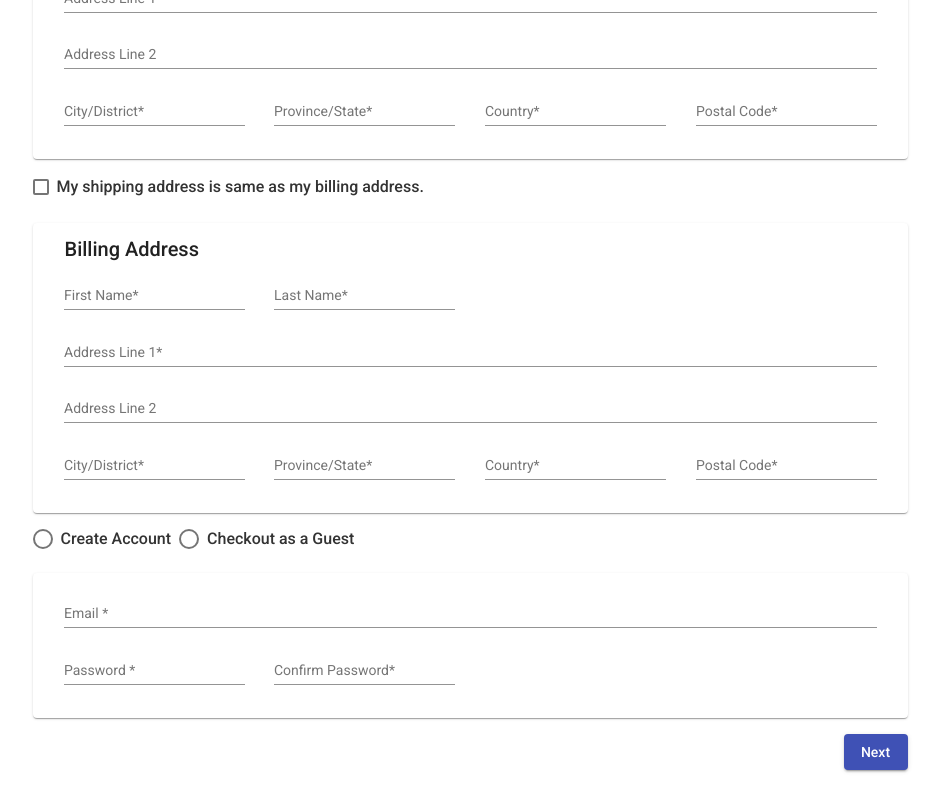
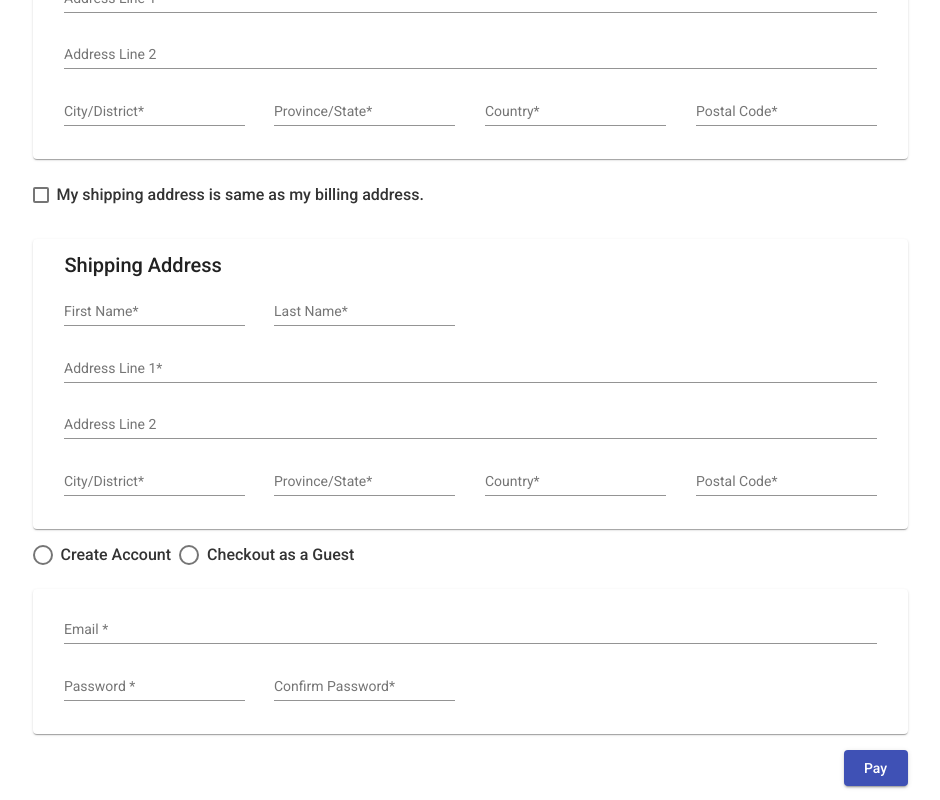
Before and after one commit to aymanElkhouly/shipping-task, an Angular app: page /delivery in a window 1280 px wide. Shown: the part 260-1060 px from the top of the page, without its empty margins (170-1110 px from the left). Built offline with nearby package versions, Linux system fonts and the light colour scheme.

Commit message:
Add form Names to inputs

```diff
--- a/src/app/modules/shipping/components/delivery/delivery.component.html
+++ b/src/app/modules/shipping/components/delivery/delivery.component.html
@@ -1,149 +1,145 @@
-<div>
+<form autocomplete="off" novalidate>
   <!--Billing Address-->
-  <section>
+  <fieldset>
     <mat-card class="billing-address">
       <mat-card-header>
         <mat-card-title>Billing Address</mat-card-title>
       </mat-card-header>
       <mat-card-content>
-        <form class="example-form">
-          <section>
             <div>
               <mat-form-field class="col-sm-12 col-md-6 col-lg-3">
                 <mat-label>First Name*</mat-label>
-                <input matInput value="">
+                <input name="billingFirstName" matInput value="">
               </mat-form-field>
               <mat-form-field class="col-sm-12 col-md-6 col-lg-3">
                 <mat-label>Last Name*</mat-label>
-                <input matInput value="">
+                <input name="billingLastName" matInput value="">
               </mat-form-field>
             </div>
             <div class="col-12">
               <mat-form-field class="w-100">
                 <mat-label>Address Line 1*</mat-label>
-                <input matInput value="">
+                <input name="billingAddress1" matInput value="">
               </mat-form-field>
             </div>
             <div class="col-12">
               <mat-form-field class="w-100">
                 <mat-label>Address Line 2</mat-label>
-                <input matInput value="">
+                <input name="billingAddress2" matInput value="">
               </mat-form-field>
             </div>
             <div>
               <mat-form-field class="col-sm-12 col-md-6 col-lg-3">
                 <mat-label>City/District*</mat-label>
-                <input matInput value="">
+                <input name="billingCity" matInput value="">
               </mat-form-field>
               <mat-form-field class="col-sm-12 col-md-6 col-lg-3">
                 <mat-label>Province/State*</mat-label>
-                <input matInput value="">
+                <input name="billingState" matInput value="">
               </mat-form-field>
               <mat-form-field class="col-sm-12 col-md-6 col-lg-3">
                 <mat-label>Country*</mat-label>
-                <input matInput value="">
+                <input name="billingCountry" matInput value="">
               </mat-form-field>
               <mat-form-field class="col-sm-12 col-md-6 col-lg-3">
                 <mat-label>Postal Code*</mat-label>
-                <input matInput type="number" value="">
+                <input name="billingPostalCode" matInput type="number" value="">
               </mat-form-field>
             </div>
-          </section>
-        </form>
       </mat-card-content>
     </mat-card>
-  </section>
+  </fieldset>
 
   <!--Shipping Address-->
-  <section class="my-3 actions-box">
+  <fieldset class="my-3 actions-box">
     <div class="my-2">
-      <mat-checkbox [(ngModel)]="isSameBilling">My shipping address is same as my billing address.</mat-checkbox>
+      <mat-checkbox name="shippingIsSameBilling" [(ngModel)]="isSameBilling">My shipping address is same as my billing address.</mat-checkbox>
     </div>
-  </section>
-  <section *ngIf="!isSameBilling">
+  </fieldset>
+  <fieldset *ngIf="!isSameBilling">
     <mat-card class="shipping-address">
       <mat-card-header>
-        <mat-card-title>Billing Address</mat-card-title>
+        <mat-card-title>Shipping Address</mat-card-title>
       </mat-card-header>
       <mat-card-content>
         <form class="example-form">
             <div>
               <mat-form-field class="col-sm-12 col-md-6 col-lg-3">
                 <mat-label>First Name*</mat-label>
-                <input matInput value="">
+                <input name="shippingFirstName" matInput value="">
               </mat-form-field>
               <mat-form-field class="col-sm-12 col-md-6 col-lg-3">
                 <mat-label>Last Name*</mat-label>
-                <input matInput value="">
+                <input name="shippingLastName" matInput value="">
               </mat-form-field>
             </div>
             <div class="col-12">
               <mat-form-field class="w-100">
                 <mat-label>Address Line 1*</mat-label>
-                <input matInput value="">
+                <input name="shippingAddressLine1" matInput value="">
               </mat-form-field>
             </div>
             <div class="col-12">
               <mat-form-field class="w-100">
                 <mat-label>Address Line 2</mat-label>
-                <input matInput value="">
+                <input name="shippingAddressLine2" matInput value="">
               </mat-form-field>
             </div>
             <div>
               <mat-form-field class="col-sm-12 col-md-6 col-lg-3">
                 <mat-label>City/District*</mat-label>
-                <input matInput value="">
+                <input name="shippingCity" matInput value="">
               </mat-form-field>
               <mat-form-field class="col-sm-12 col-md-6 col-lg-3">
                 <mat-label>Province/State*</mat-label>
-                <input matInput value="">
+                <input name="shippingState" matInput value="">
               </mat-form-field>
               <mat-form-field class="col-sm-12 col-md-6 col-lg-3">
                 <mat-label>Country*</mat-label>
-                <input matInput value="">
+                <input name="shippingCountry" matInput value="">
               </mat-form-field>
               <mat-form-field class="col-sm-12 col-md-6 col-lg-3">
                 <mat-label>Postal Code*</mat-label>
-                <input matInput type="number" value="">
+                <input name="shippingPostalCode" matInput type="number" value="">
               </mat-form-field>
             </div>
         </form>
       </mat-card-content>
     </mat-card>
-  </section>
+  </fieldset>
 
   <!--Account / Guest-->
-  <section class="my-3 actions-box">
+  <fieldset class="my-3 actions-box">
     <div>
       <mat-radio-group>
-        <mat-radio-button class="mr-2" value="new">Create Account</mat-radio-button>
-        <mat-radio-button value="guest">Checkout as a Guest</mat-radio-button>
+        <mat-radio-button name="accountCreate" class="mr-2" value="new">Create Account</mat-radio-button>
+        <mat-radio-button name="accountGuest" value="guest">Checkout as a Guest</mat-radio-button>
       </mat-radio-group>
     </div>
-  </section>
+  </fieldset>
 
-  <section>
+  <fieldset>
     <mat-card class="create-account">
       <mat-card-content>
         <form class="example-form">
             <div class="col-12">
               <mat-form-field class="w-100">
                 <mat-label>Email *</mat-label>
-                <input matInput type="email" value="">
+                <input name="accountEmail" matInput type="email" value="">
               </mat-form-field>
             </div>
           <div>
             <mat-form-field class="col-sm-12 col-md-6 col-lg-3">
               <mat-label>Password *</mat-label>
-              <input matInput value="">
+              <input name="accountPassword" matInput value="">
             </mat-form-field>
             <mat-form-field class="col-sm-12 col-md-6 col-lg-3">
               <mat-label>Confirm Password*</mat-label>
-              <input matInput value="">
+              <input name="accountConfirmPassword" matInput value="">
             </mat-form-field>
           </div>
         </form>
       </mat-card-content>
     </mat-card>
-  </section>
-</div>
+  </fieldset>
+</form>
--- a/src/app/modules/shipping/pages/shipping-form/shipping-form.component.html
+++ b/src/app/modules/shipping/pages/shipping-form/shipping-form.component.html
@@ -2,14 +2,11 @@
 
 <div class="content-box">
   <router-outlet></router-outlet>
- <!-- <div class="mt-5">
-    {{sharedRouteData['link']}}
-  </div>-->
   <div class="my-3">
     <button mat-raised-button class="float-left" *ngIf="sharedRouteData['linkIndex']" (click)="prevRoute()">Previous</button>
     <button mat-raised-button class="float-right" color="primary" (click)="nexRoute()">
       <span *ngIf="sharedRouteData['linkIndex']+1 == links.length else nextTitle" >Save</span>
-      <ng-template #nextTitle>Next</ng-template>
+      <ng-template #nextTitle>Pay</ng-template>
     </button>
   </div>
 </div>
```
